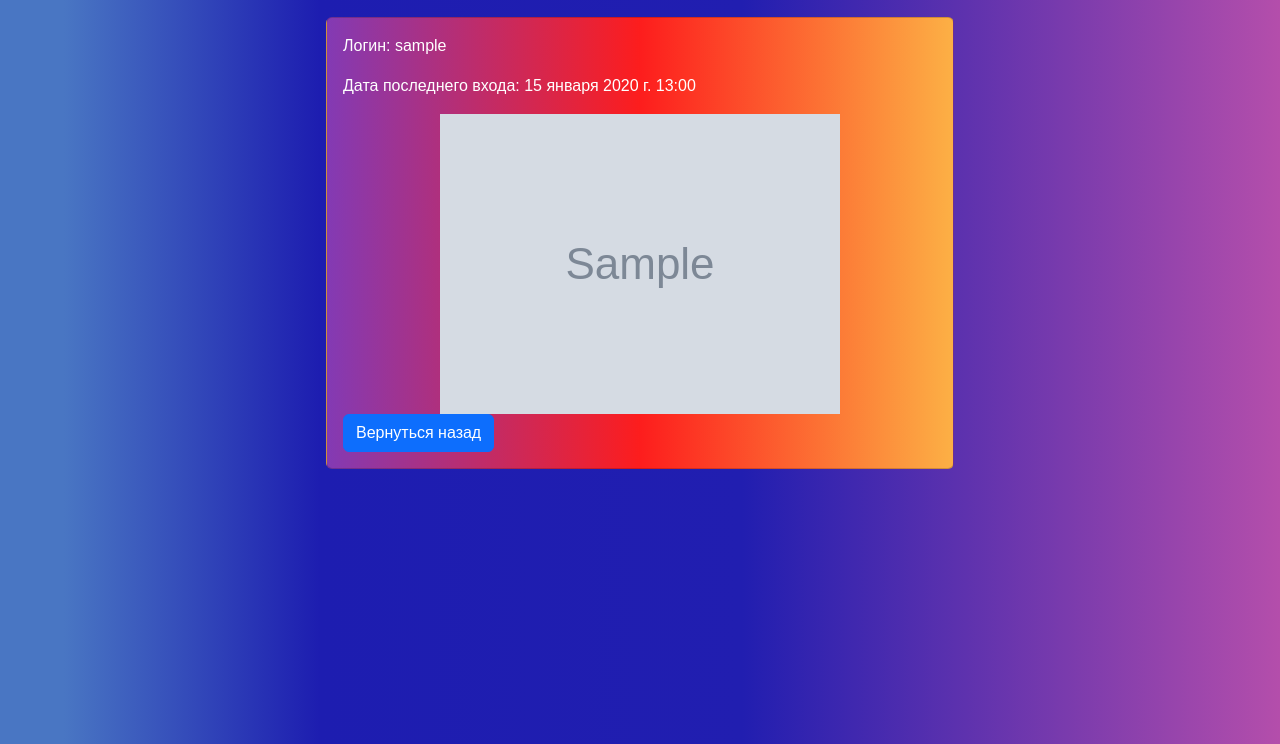
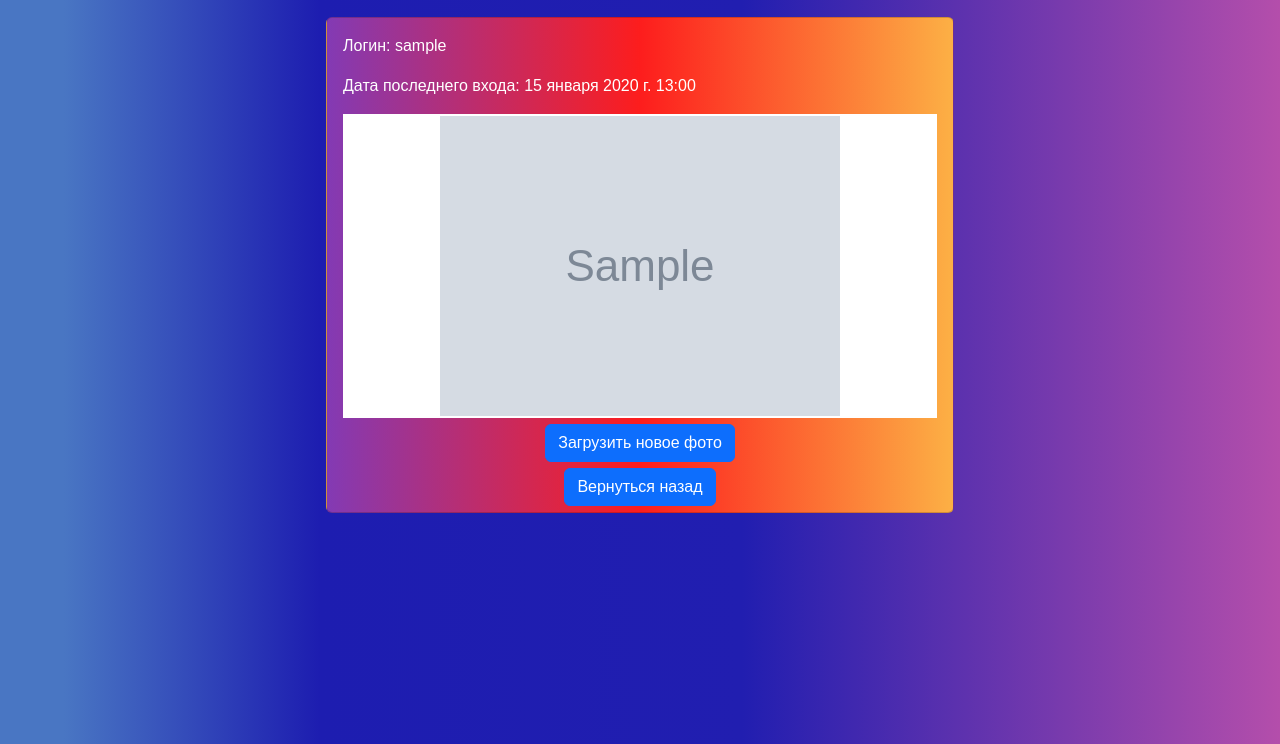
Before and after one commit to ChainsAre2Tight/django-blog-task, a Django app: page /profile/1/ in a window 1280 px wide. Shown: the part 56-800 px from the top of the page. Run offline with Django 4.2, Linux system fonts and the light colour scheme; a user stored in the database is signed in; tables that the repository leaves empty hold one stand-in row (values such as "Sample post"); grey boxes marked "Sample" are stand-in pictures.

Commit message:
upload new photo button added to profile of currently logged user

```diff
--- a/templates/user_interface/profile_page.html
+++ b/templates/user_interface/profile_page.html
@@ -14,21 +14,30 @@
                 <div class="col">
                     <div class="bg-image card shadow-1-strong"
                          style="background: rgb(131,58,180); background: linear-gradient(90deg, rgba(131,58,180,1) 0%, rgba(253,29,29,1) 50%, rgba(252,176,69,1) 100%); margin-right: auto; margin-left: auto; width: 50%">
-                        <div class="card-body text-white">
+                        <div class="card-body text-white" style="padding-bottom: 1%">
                             <p>Логин: {{ user }}</p>
                             <p>Дата последнего входа: {{ user.last_login }}</p>
+                            <div class="container-fluid" style="padding: 2px; background-color: white">
                                 {% for object in images %}
                                     <div class="position-relative text-center">
-                                    <img src="/media/{{object.image}}" alt="Фото профиля" class="img-responsive"
+                                        <img src="/media/{{ object.image }}" alt="Фото профиля" class="img-responsive"
                                              style="max-width:100%; max-height:100%;">
                                     </div>
                                 {% endfor %}
+                            </div>
+                            {% if request.user == user %}
+                                <div class="d-flex justify-content-center" style="padding-top: 1%">
+                                    <a href="/upload">
+                                        <button type="button" class="btn btn-primary">Загрузить новое фото</button>
+                                    </a>
+                                </div>
+                            {% endif %}
 
+                            <div class="d-flex justify-content-center" style="padding-top: 1%">
                                 <a href="/">
                                     <button type="button" class="btn btn-primary">Вернуться назад</button>
                                 </a>
-
-
+                            </div>
                         </div>
                     </div>
                 </div>
```
Lines whose indentation alone changed are shown as unchanged.
